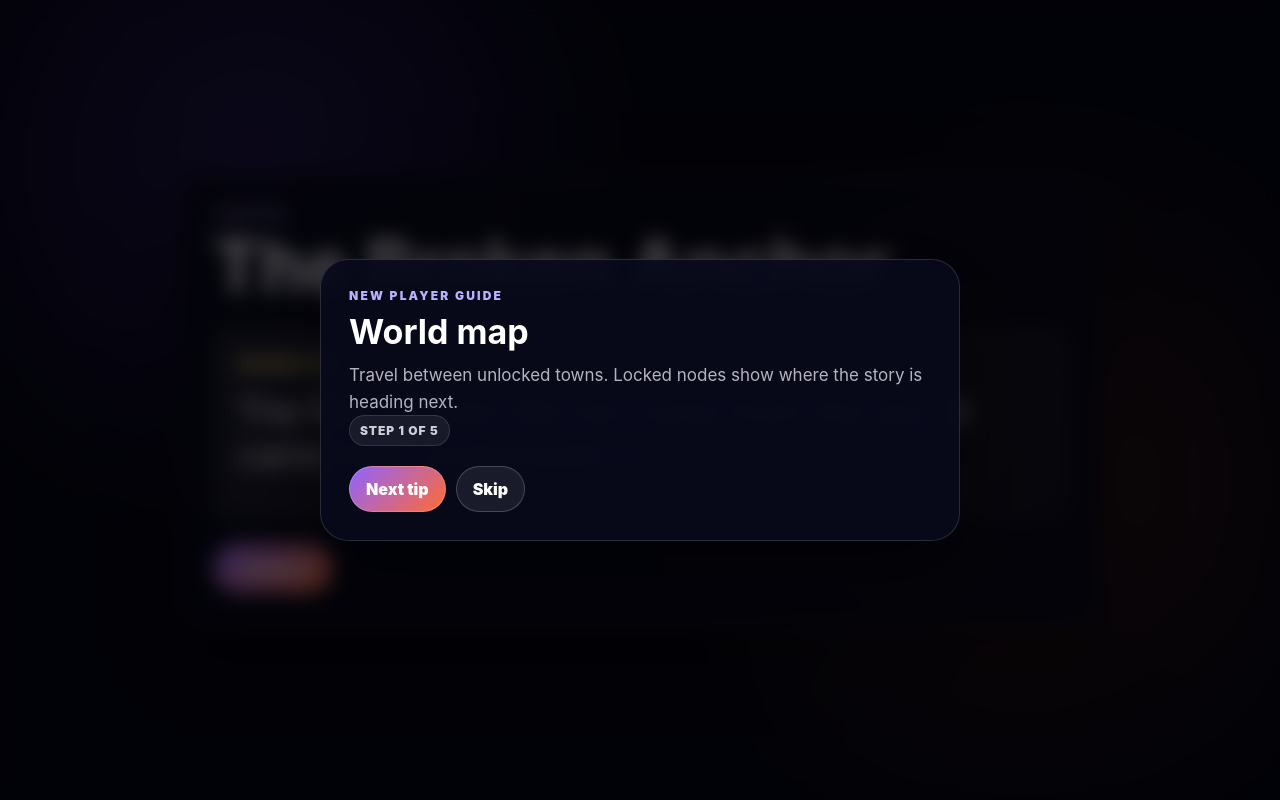
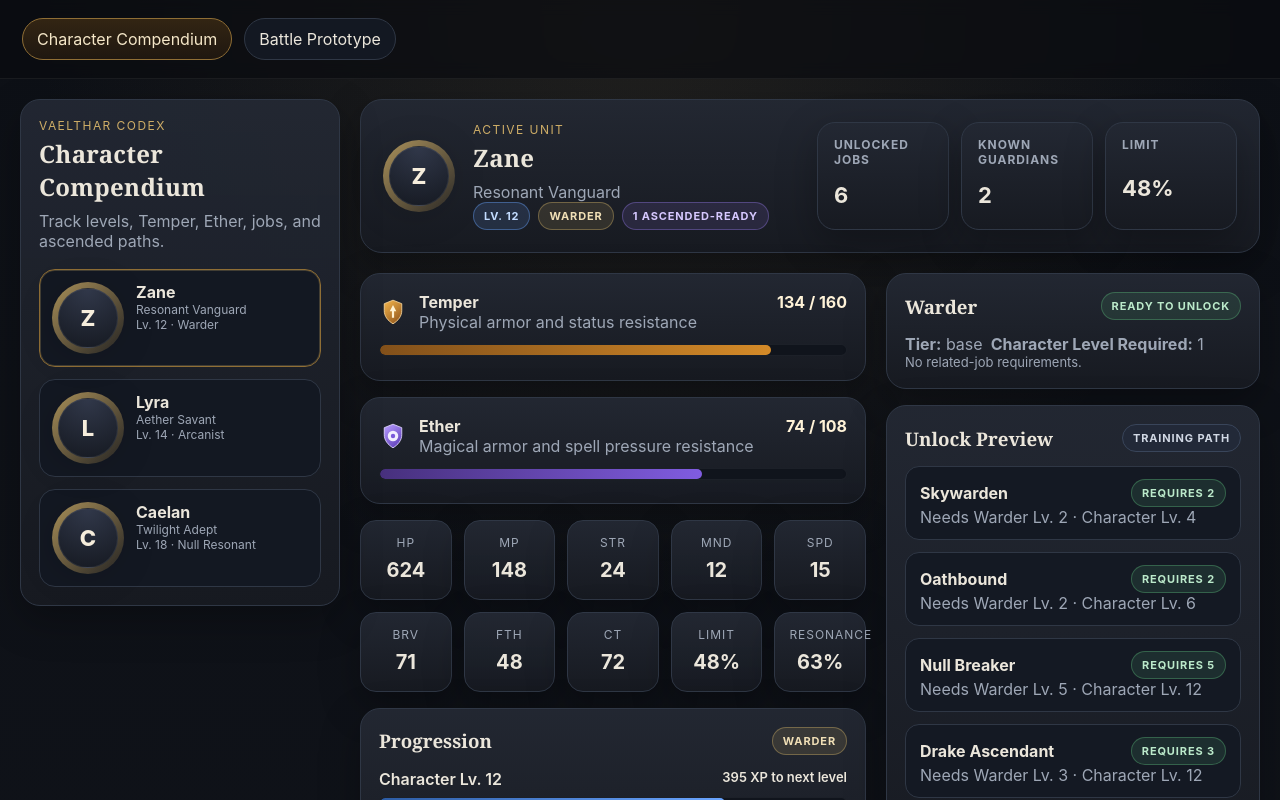
Before and after one commit to Rando2020/ProjectTactic, a React (Vite) app: page / in a window 1280 px wide. Shown: the top 800 px of the page. Built offline with nearby package versions, Linux system fonts and the light colour scheme.

Commit message:
Wire character compendium into app shell

```diff
--- a/src/App.jsx
+++ b/src/App.jsx
@@ -1,5 +1,30 @@
+import { useState } from 'react'
 import VaeltharChronicles from './game/VaeltharChronicles.jsx'
+import CharacterCompendium from './features/character/CharacterCompendium.jsx'
 
 export default function App() {
-  return <VaeltharChronicles />
+  const [view, setView] = useState('compendium')
+
+  return (
+    <div className="app-shell">
+      <div className="app-toolbar">
+        <button
+          type="button"
+          className={`app-tab ${view === 'compendium' ? 'is-active' : ''}`}
+          onClick={() => setView('compendium')}
+        >
+          Character Compendium
+        </button>
+        <button
+          type="button"
+          className={`app-tab ${view === 'battle' ? 'is-active' : ''}`}
+          onClick={() => setView('battle')}
+        >
+          Battle Prototype
+        </button>
+      </div>
+
+      {view === 'compendium' ? <CharacterCompendium /> : <VaeltharChronicles />}
+    </div>
+  )
 }
```
